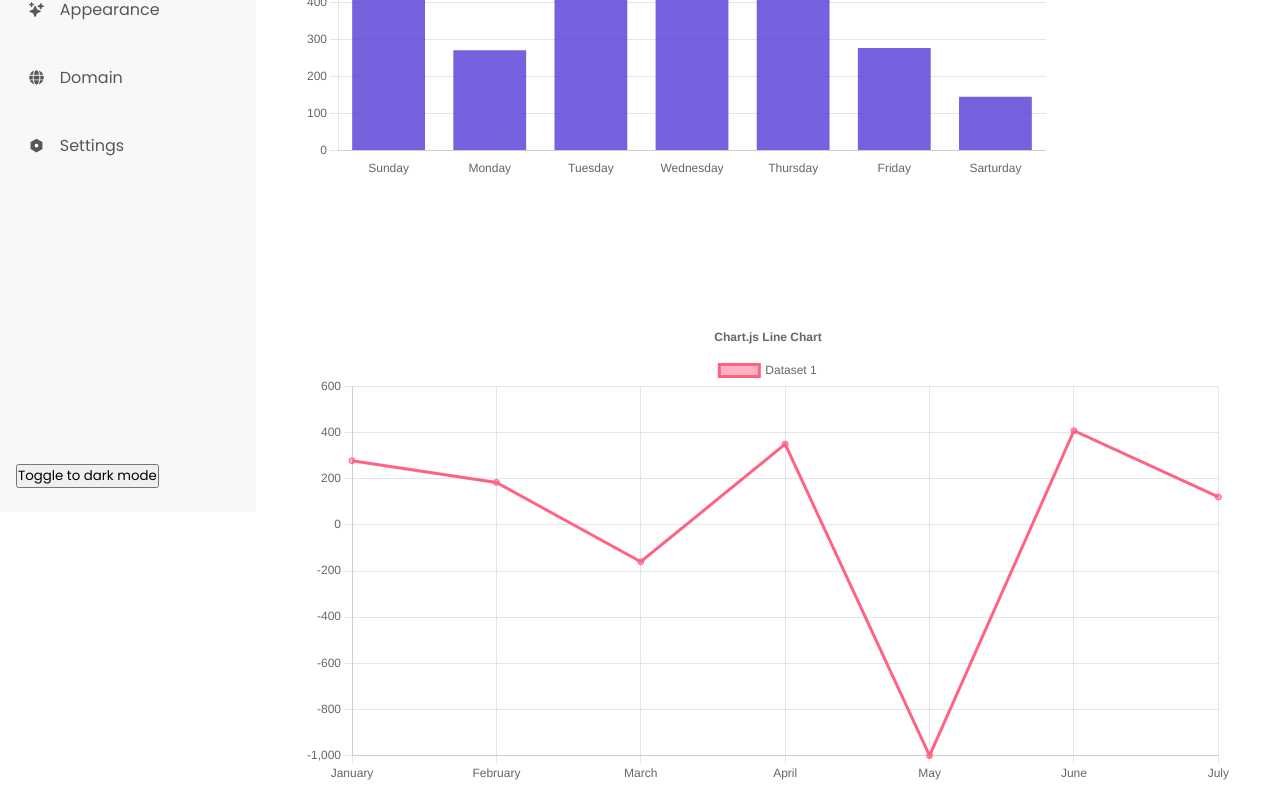
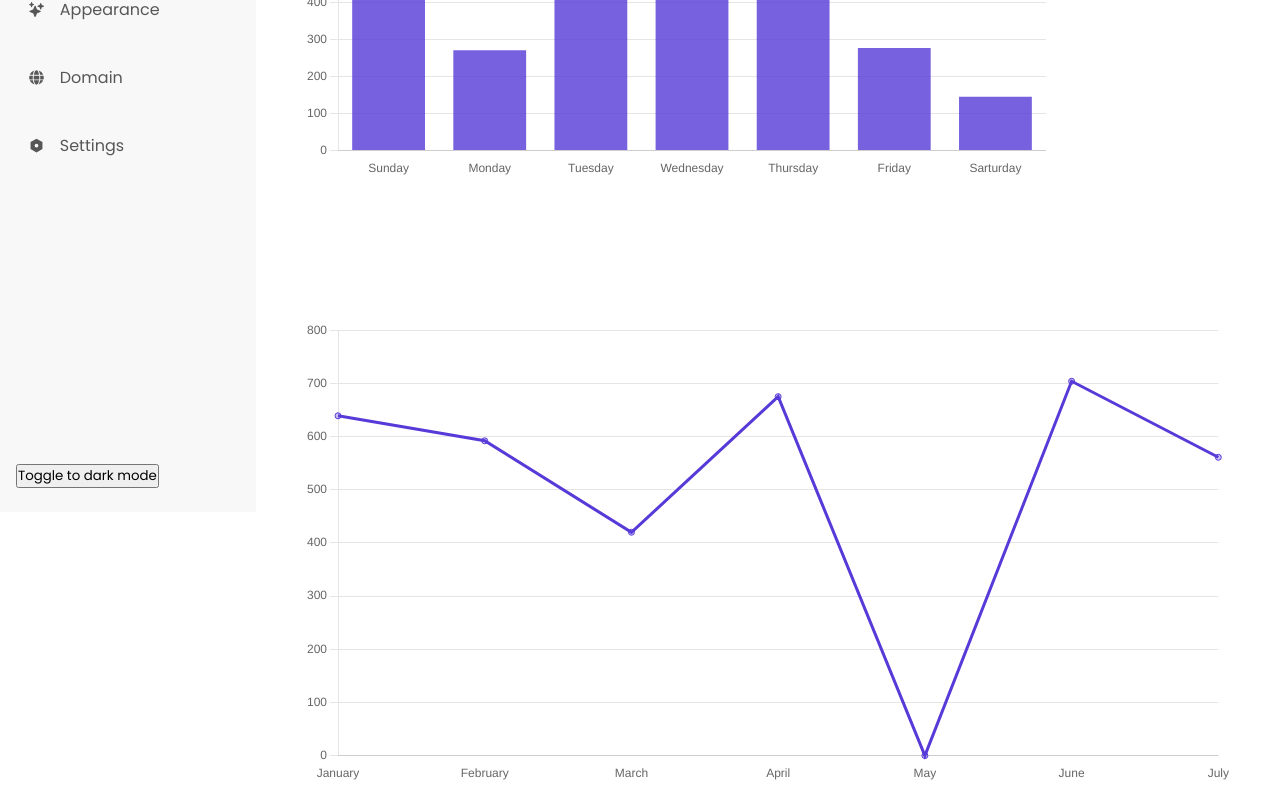
Before and after one commit to akinloluwami/presstype, a Next.js app: page /analytics in a window 1280 px wide. Shown: the part 288-1088 px from the top of the page. Built offline with nearby package versions, Linux system fonts and the light colour scheme.

Commit message:
added fill

```diff
--- a/components/dashboard/linechart/LineChart.tsx
+++ b/components/dashboard/linechart/LineChart.tsx
@@ -8,6 +8,7 @@ import {
   Title,
   Tooltip,
   Legend,
+  Filler,
 } from "chart.js";
 import { Line } from "react-chartjs-2";
 import { faker } from "@faker-js/faker";
@@ -19,18 +20,23 @@ ChartJS.register(
   LineElement,
   Title,
   Tooltip,
-  Legend
+  Legend,
+  Filler
 );
 
 export const options = {
   responsive: true,
   plugins: {
     legend: {
-      position: "top" as const,
+      display: false,
     },
-    title: {
-      display: true,
-      text: "Chart.js Line Chart",
+    fill: true,
+  },
+  scales: {
+    x: {
+      grid: {
+        display: false,
+      },
     },
   },
 };
@@ -41,10 +47,10 @@ export const data = {
   labels,
   datasets: [
     {
-      label: "Dataset 1",
-      data: labels.map(() => faker.datatype.number({ min: -1000, max: 1000 })),
-      borderColor: "rgb(255, 99, 132)",
-      backgroundColor: "rgba(255, 99, 132, 0.5)",
+      label: "Page views",
+      data: labels.map(() => faker.datatype.number({ min: 0, max: 1000 })),
+      borderColor: "rgb(87, 58, 216)",
+      backgroundColor: "rgba(87, 58, 216, 0.3)",
     },
   ],
 };
```
